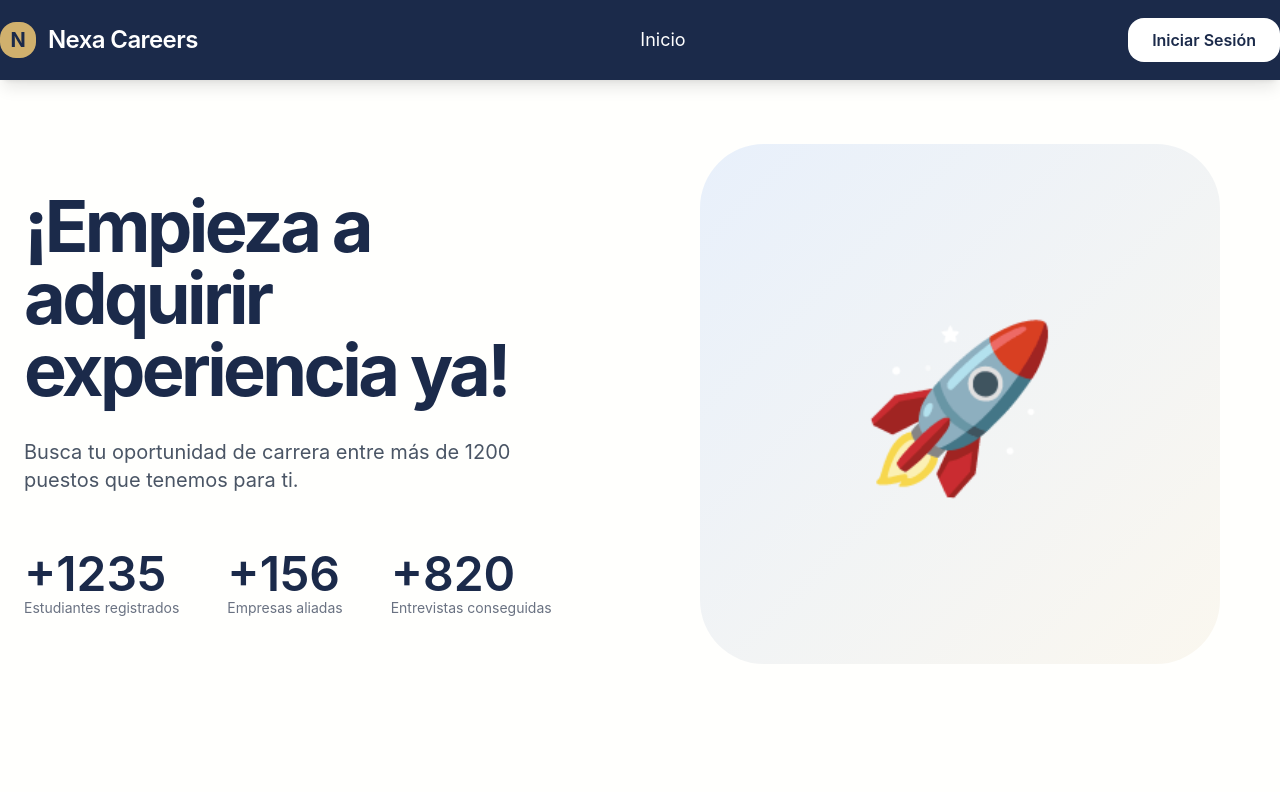
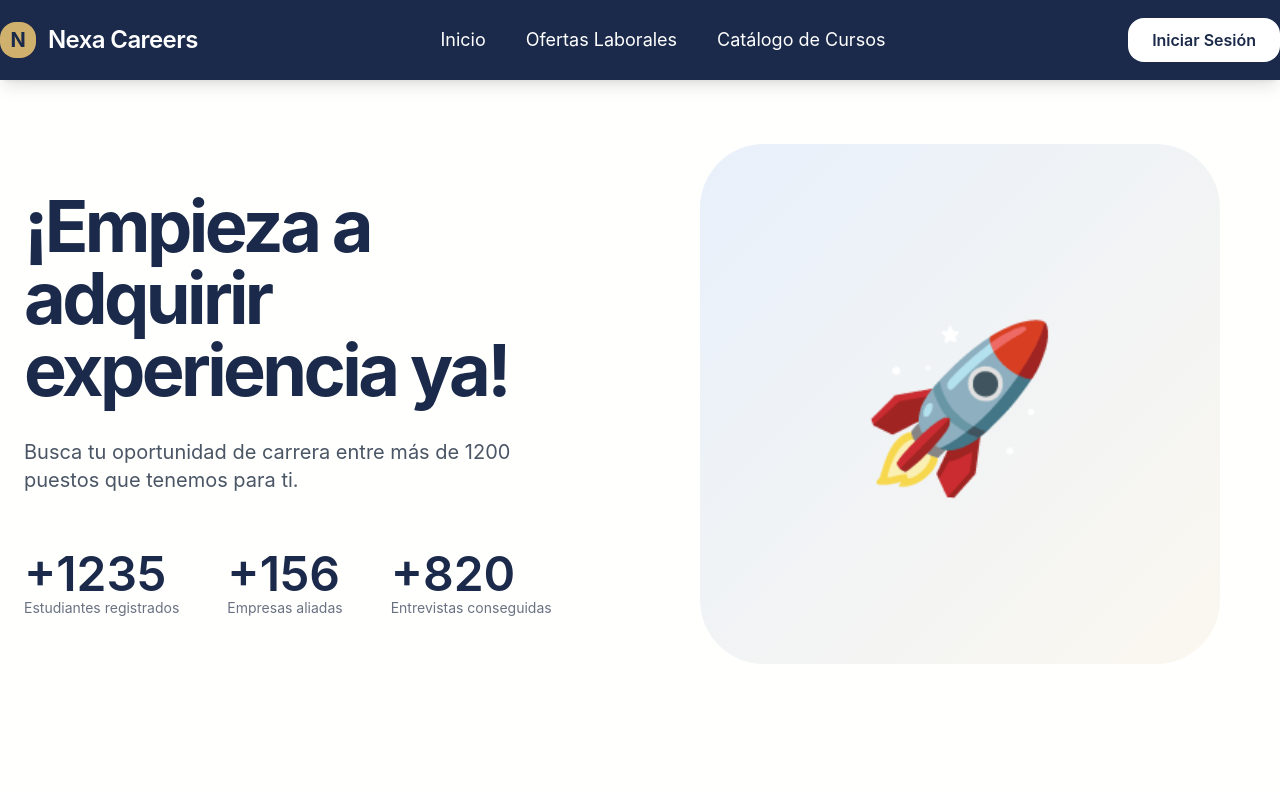
Before and after one commit to KamiGit21/Nexa_Career, a Vue app in the folder nexa_careers/: page /home in a window 1280 px wide. Shown: the top 792 px of the page. Built offline with nearby package versions, Linux system fonts and the light colour scheme.

Commit message:
Frontend (navbar): hacer visibles públicamente el Catálogo de Ofertas y Catálogo de Cursos sin requerir inicio de sesión.

```diff
--- a/nexa_careers/src/frontend/components/layout/Navbar.vue
+++ b/nexa_careers/src/frontend/components/layout/Navbar.vue
@@ -1,35 +1,57 @@
 <template>
   <nav class="bg-[#1b2a4a] h-20 flex items-center px-8 text-white sticky top-0 z-50 shadow-lg">
+    <!-- Logo -->
     <div class="flex items-center gap-3">
-      <div class="w-9 h-9 bg-[#d0b06d] rounded-2xl flex items-center justify-center text-[#1b2a4a] font-bold text-xl">N
+      <div class="w-9 h-9 bg-[#d0b06d] rounded-2xl flex items-center justify-center text-[#1b2a4a] font-bold text-xl">
+        N
       </div>
       <span class="text-2xl font-semibold tracking-tight">Nexa Careers</span>
     </div>
 
+    <!-- Enlaces centrales -->
     <div class="flex-1 flex justify-center gap-10 text-lg">
-      <router-link to="/home" class="hover:text-[#d0b06d] transition-colors">Inicio</router-link>
+      <router-link to="/home" class="hover:text-[#d0b06d] transition-colors">
+        Inicio
+      </router-link>
 
-      <!-- Visible para todos los autenticados -->
-      <router-link v-if="authState.rol" to="/ofertas"
-        class="hover:text-[#d0b06d] transition-colors">Ofertas</router-link>
+      <!-- Siempre visibles (públicos) -->
+      <router-link to="/ofertas" class="hover:text-[#d0b06d] transition-colors">
+        Ofertas Laborales
+      </router-link>
 
+      <router-link to="/cursos" class="hover:text-[#d0b06d] transition-colors">
+        Catálogo de Cursos
+      </router-link>
+
+      <!-- Solo visibles cuando hay sesión -->
+      <template v-if="authState.rol">
         <!-- Empleador -->
         <router-link v-if="authState.rol === 'empleador'" to="/mis-ofertas"
-        class="hover:text-[#d0b06d] transition-colors">Mis Ofertas</router-link>
+          class="hover:text-[#d0b06d] transition-colors">
+          Mis Ofertas
+        </router-link>
         <router-link v-if="authState.rol === 'empleador'" to="/mis-cursos"
-        class="hover:text-[#d0b06d] transition-colors">Mis Cursos</router-link>
+          class="hover:text-[#d0b06d] transition-colors">
+          Mis Cursos
+        </router-link>
         <router-link v-if="authState.rol === 'empleador'" to="/publicar-curso"
-        class="hover:text-[#d0b06d] transition-colors">Publicar Curso</router-link>
+          class="hover:text-[#d0b06d] transition-colors">
+          Publicar Curso
+        </router-link>
 
         <!-- Estudiante -->
         <router-link v-if="authState.rol === 'estudiante'" to="/mis-cursos"
-        class="hover:text-[#d0b06d] transition-colors">Mis Cursos</router-link>
+          class="hover:text-[#d0b06d] transition-colors">
+          Mis Cursos
+        </router-link>
         <router-link v-if="authState.rol === 'estudiante'" to="/publicar-curso"
-        class="hover:text-[#d0b06d] transition-colors">Publicar Curso</router-link>
-
-      <!-- Supervisor: sin links extra, tiene sidebar propio -->
+          class="hover:text-[#d0b06d] transition-colors">
+          Publicar Curso
+        </router-link>
+      </template>
     </div>
 
+    <!-- Zona derecha -->
     <div class="flex items-center gap-6 relative">
       <div v-if="authState.rol" class="flex items-center gap-4">
         <div class="text-right">
@@ -42,6 +64,7 @@
           {{ authState.email?.charAt(0).toUpperCase() }}
         </div>
 
+        <!-- Menú desplegable -->
         <div v-if="menuAbierto"
           class="absolute right-0 top-16 w-48 bg-white rounded-2xl shadow-xl py-2 z-50 border border-gray-100 overflow-hidden">
           <router-link v-if="authState.rol !== 'supervisor'"
@@ -64,6 +87,7 @@
         </div>
       </div>
 
+      <!-- Botón cuando NO está logueado -->
       <router-link v-else to="/login"
         class="px-6 py-2.5 bg-white text-[#1b2a4a] font-semibold rounded-2xl hover:bg-[#d0b06d] hover:text-white transition-all">
         Iniciar Sesión
```
Lines whose indentation alone changed are shown as unchanged.
